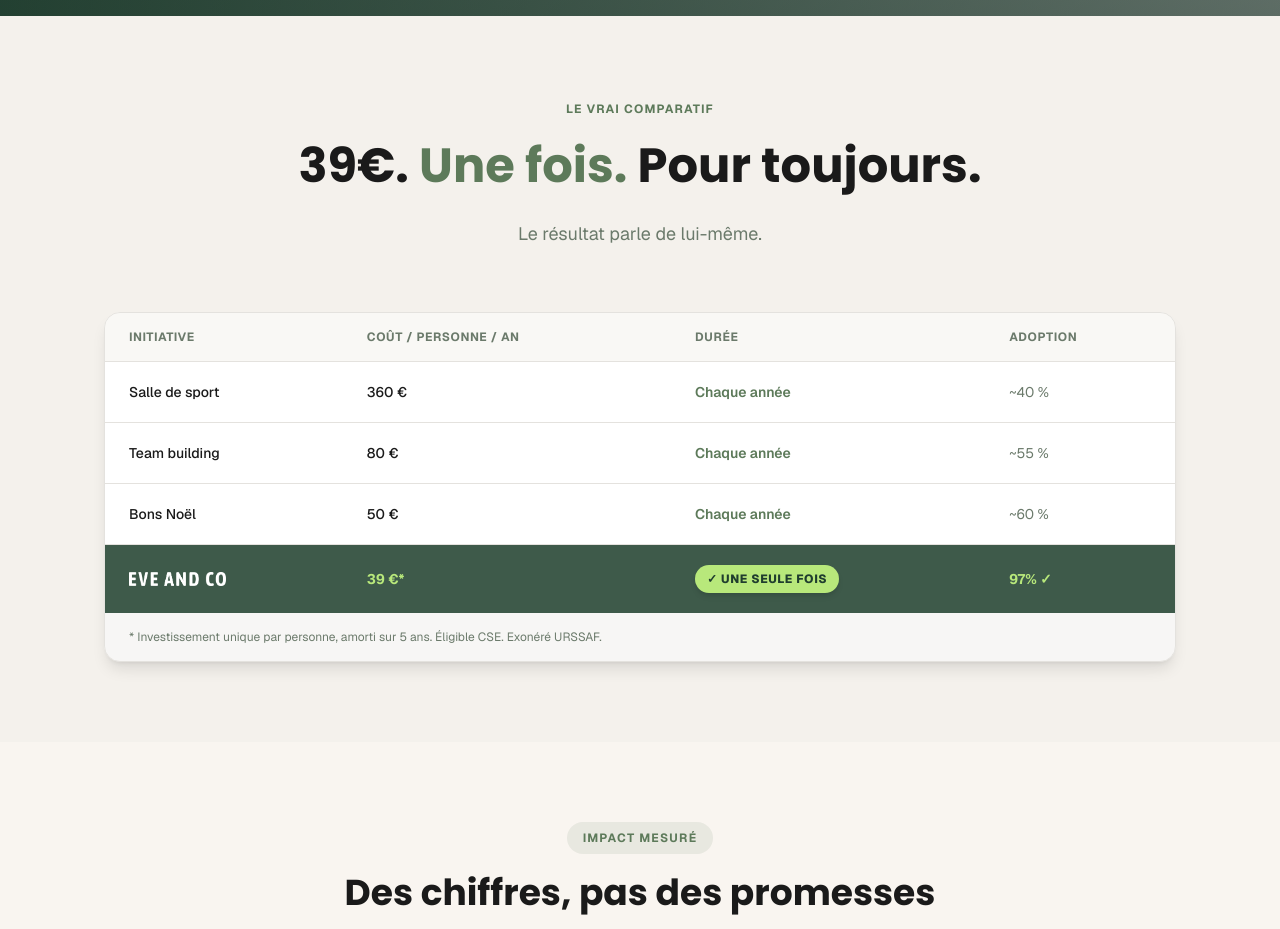
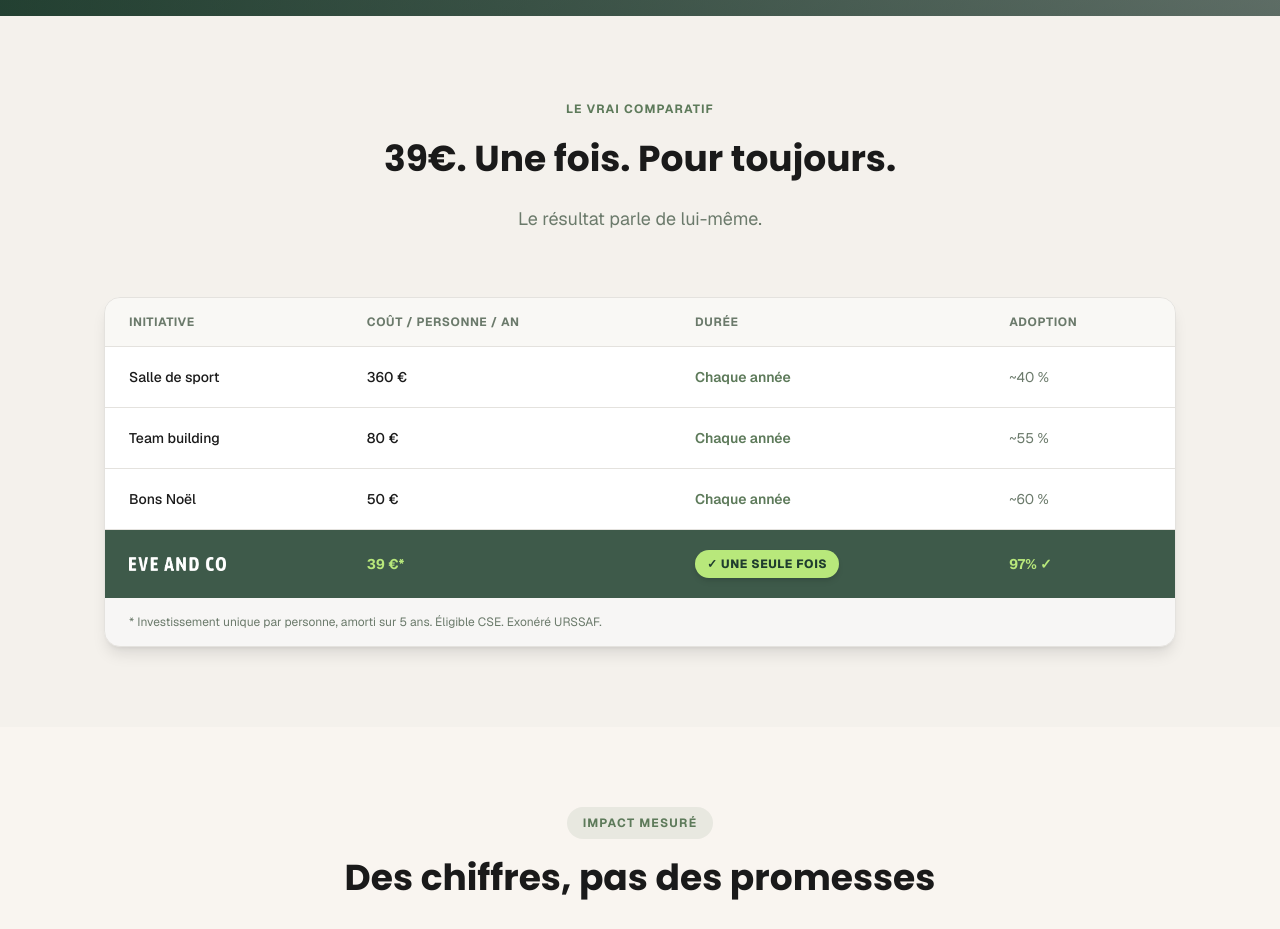
Before and after one commit to mathys-glitch/eve-anc-co, a Next.js app: page / in a window 1280 px wide. Shown: the part 920-1849 px from the top of the page. Built offline with nearby package versions, Linux system fonts and the light colour scheme; grey boxes are pictures that could not be loaded.

Commit message:
Revert comparison title size and make fully black (no green accent)
Co-Authored-By: Claude Opus 4.7 (1M context) <noreply@anthropic.com>

```diff
--- a/src/app/page.tsx
+++ b/src/app/page.tsx
@@ -104,8 +104,8 @@ export default function Home() {
           <ScrollReveal>
             <div className="text-center mb-16">
               <span className="text-xs font-bold text-terra uppercase tracking-widest">Le vrai comparatif</span>
-              <h2 className="mt-4 text-4xl md:text-5xl font-bold text-deep leading-tight font-poppins">
-                39€. <span className="text-sage">Une fois.</span> Pour toujours.
+              <h2 className="mt-4 text-4xl md:text-4xl font-bold text-deep leading-tight font-poppins">
+                39€. Une fois. Pour toujours.
               </h2>
               <p className="mt-6 text-lg text-text-light max-w-2xl mx-auto">
                 Le résultat parle de lui-même.
```
